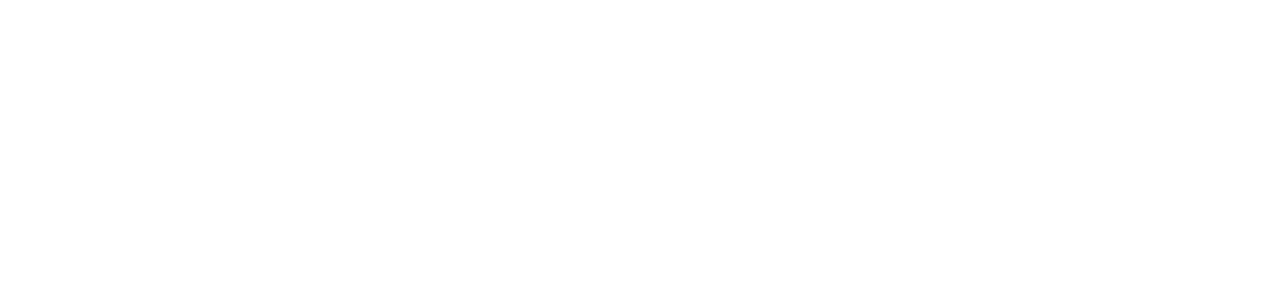
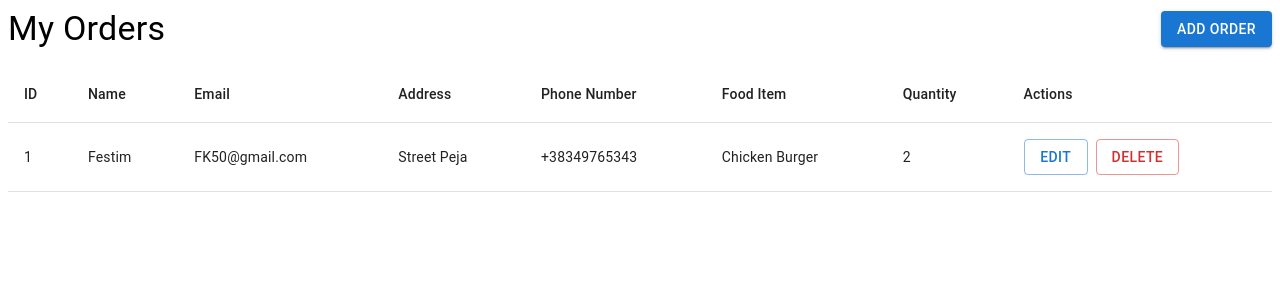
Before and after one commit to FestimKrasniqi/Restaurant-Management-System-Fronted, a React (Create React App) app: page /myorder in a window 1280 px wide. Before the commit this address had no page. Shown: the top 300 px of the page. Built offline with nearby package versions, Linux system fonts and the light colour scheme.

Commit message:
Implemented Myorder page design

```diff
--- a/src/App.js
+++ b/src/App.js
@@ -6,6 +6,7 @@
 import ResetPassword from './client/ResetPassword';
 import OrderForm from './client/RestaurantHomePage/Order';
 import ReservationForm from './client/RestaurantHomePage/Booking';
+import MyOrders from './client/RestaurantHomePage/MyOrder';
 
 function App() {
     return (
@@ -18,6 +19,7 @@
           <Route path = "/Reset" element = {<ResetPassword/>}/>
           <Route path = "/Order" element = {<OrderForm/>}/>
           <Route path = "/Booking" element = {<ReservationForm/>}/>
+          <Route path = "/myorder" element = {<MyOrders/>}/>
         </Routes>
       </Router>
     );
--- /dev/null
+++ b/src/client/RestaurantHomePage/MyOrder.js
@@ -0,0 +1,49 @@
+
+import React from 'react';
+import { Typography, Table, TableContainer, TableHead, TableRow, TableCell, TableBody, Button,Box } from '@mui/material';
+
+const MyOrders = () => {
+  return (
+    <div>
+     <Box sx={{ display: 'flex', justifyContent: 'space-between', alignItems: 'center', marginBottom: 2 }}>
+        <Typography variant="h4">My Orders</Typography>
+        <Button variant="contained" color="primary" href="order">Add Order</Button>
+      </Box>
+      <TableContainer>
+        <Table>
+          <TableHead>
+            <TableRow>
+              <TableCell>ID</TableCell>
+              <TableCell>Name</TableCell>
+              <TableCell>Email</TableCell>
+              <TableCell>Address</TableCell>
+              <TableCell>Phone Number</TableCell>
+              <TableCell>Food Item</TableCell>
+              <TableCell>Quantity</TableCell>
+              <TableCell>Actions</TableCell>
+            </TableRow>
+          </TableHead>
+          <TableBody>
+            <TableRow>
+              <TableCell>1</TableCell>
+              <TableCell>Festim</TableCell>
+              <TableCell>FK50@gmail.com</TableCell>
+              <TableCell>Street Peja</TableCell>
+              <TableCell>+38349765343</TableCell>
+              <TableCell>Chicken Burger</TableCell>
+              <TableCell>2</TableCell>
+              <TableCell>
+              <Box sx={{ display: 'flex', gap: 1 }}>
+                <Button variant="outlined" color="primary">Edit</Button>
+                <Button variant="outlined" color="error">Delete</Button>
+                </Box>
+              </TableCell>
+            </TableRow>
+          </TableBody>
+        </Table>
+      </TableContainer>
+    </div>
+  );
+};
+
+export default MyOrders;
```
